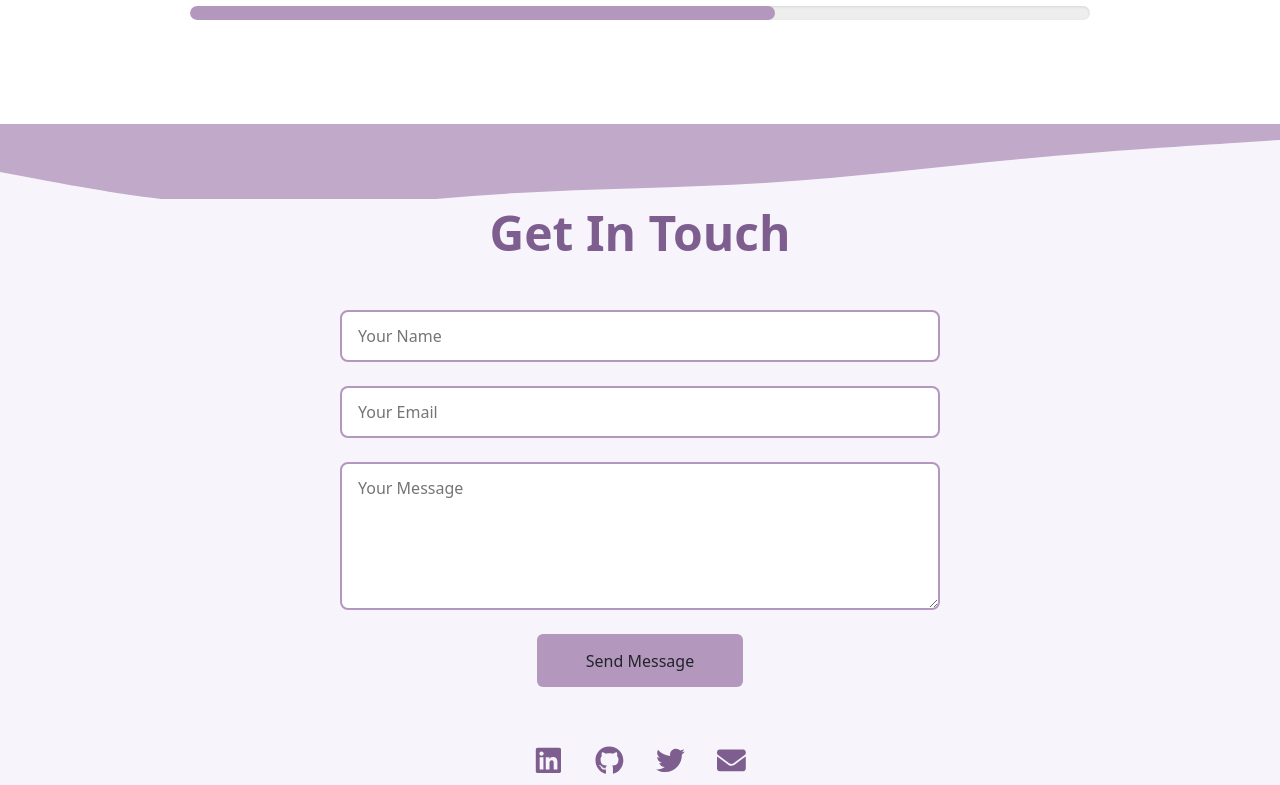
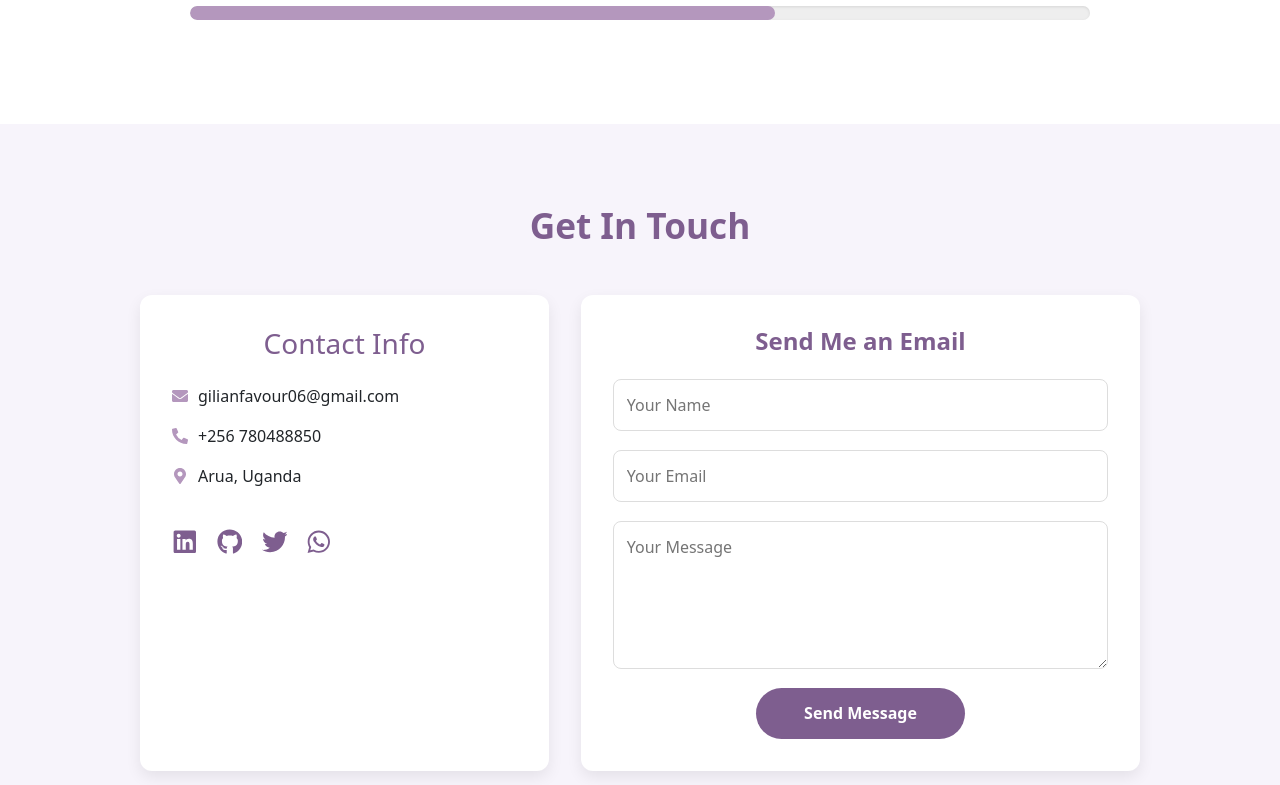
Before and after one commit to gilianfavour/personal-portfolio, a React (Create React App) app: page / in a window 1280 px wide. Shown: the part 3675-4460 px from the top of the page. Built offline with nearby package versions, Linux system fonts and the light colour scheme.

Commit message:
Updating work

```diff
--- a/src/components/Contact.js
+++ b/src/components/Contact.js
@@ -1,78 +1,63 @@
-import React, { useState } from 'react';
-import { motion } from 'framer-motion';
-import { FaLinkedin, FaGithub, FaTwitter, FaEnvelope } from 'react-icons/fa';
+import React, { useState } from "react";
+import { motion } from "framer-motion";
+import { FaLinkedin, FaWhatsapp, FaGithub, FaTwitter, FaEnvelope, FaPhoneAlt, FaMapMarkerAlt } from "react-icons/fa";
 
 function Contact() {
   const [formData, setFormData] = useState({
-    name: '',
-    email: '',
-    message: ''
+    name: "",
+    email: "",
+    message: "",
   });
 
   const [submitted, setSubmitted] = useState(false);
-  const [error, setError] = useState('');
+  const [error, setError] = useState("");
 
   const handleChange = (e) => {
-    setFormData(prev => ({ ...prev, [e.target.name]: e.target.value }));
+    setFormData((prev) => ({ ...prev, [e.target.name]: e.target.value }));
   };
 
   const handleSubmit = async (e) => {
     e.preventDefault();
-    setError('');
+    setError("");
 
-    // Prepare form data for Formspree
     const data = new FormData();
-    data.append('name', formData.name);
-    data.append('email', formData.email);
-    data.append('message', formData.message);
+    data.append("name", formData.name);
+    data.append("email", formData.email);
+    data.append("message", formData.message);
 
     try {
-      const response = await fetch('https://formspree.io/f/mkgzyope', {
-        method: 'POST',
+      const response = await fetch("https://formspree.io/f/mkgzyope", {
+        method: "POST",
         headers: {
-          'Accept': 'application/json',
+          Accept: "application/json",
         },
         body: data,
       });
 
       if (response.ok) {
         setSubmitted(true);
-        setFormData({ name: '', email: '', message: '' });
+        setFormData({ name: "", email: "", message: "" });
       } else {
         const resData = await response.json();
-        setError(resData.error || 'Oops! Something went wrong.');
+        setError(resData.error || "Oops! Something went wrong.");
       }
     } catch (err) {
-      setError('Oops! Something went wrong.');
+      setError("Oops! Something went wrong.");
     }
   };
 
   return (
-    <section id="contact" className="contact-section" style={{ backgroundColor: '#f7f4fb', padding: '5rem 6vw', position: 'relative' }}>
-      <motion.div
-        className="projects-top-divider"
-        initial={{ opacity: 0, y: -20 }}
-        animate={{ opacity: 1, y: 0 }}
-        transition={{ duration: 0.6 }}
-        style={{ position: 'absolute', top: 0, left: 0, width: '100%', overflow: 'hidden', lineHeight: 0, zIndex: 2 }}
+    <section
+      id="contact"
+      style={{
+        backgroundColor: "#f7f4fb",
+        padding: "5rem 6vw",
+        position: "relative",
+      }}
     >
-        <svg
-          viewBox="0 0 1440 150"
-          preserveAspectRatio="none"
-          xmlns="http://www.w3.org/2000/svg"
-          style={{ display: 'block', width: '100%', height: '75px' }}
-        >
-          <path
-            fill="#b497bd"
-            fillOpacity="0.8"
-            d="M0,96L48,112C96,128,192,160,288,165.3C384,171,480,149,576,138.7C672,128,768,128,864,117.3C960,107,1056,85,1152,69.3C1248,53,1344,43,1392,37.3L1440,32L1440,0L1392,0C1344,0,1248,0,1152,0C1056,0,960,0,864,0C768,0,672,0,576,0C480,0,384,0,288,0C192,0,96,0,48,0L0,0Z"
-          />
-        </svg>
-      </motion.div>
-
       <motion.h2
         className="section-title text-center mb-5"
-        style={{ color: '#7e5e8f' }}
+        style={{ color: "#7e5e8f", fontSize: "2.2rem", fontWeight: "600" }}
         initial={{ opacity: 0, y: 20 }}
         whileInView={{ opacity: 1, y: 0 }}
         viewport={{ once: true }}
@@ -83,22 +68,141 @@ function Contact() {
 
       <motion.div
         className="contact-container"
-        style={{ maxWidth: '600px', margin: '0 auto' }}
+        style={{
+          display: "flex",
+          flexWrap: "wrap",
+          justifyContent: "space-between",
+          gap: "2rem",
+          maxWidth: "1000px",
+          margin: "0 auto",
+        }}
         initial={{ opacity: 0, y: 20 }}
         whileInView={{ opacity: 1, y: 0 }}
         viewport={{ once: true }}
         transition={{ duration: 0.7, delay: 0.3 }}
       >
+        {/* LEFT: Contact Info */}
+        <div
+          style={{
+            flex: "1 1 40%",
+            background: "#fff",
+            padding: "2rem",
+            borderRadius: "12px",
+            boxShadow: "0 6px 15px rgba(0,0,0,0.08)",
+          }}
+        >
+          <h3 style={{ color: "#7e5e8f", marginBottom: "1.5rem" }}>
+            Contact Info
+          </h3>
+
+          <p style={{ display: "flex", alignItems: "center", gap: "10px" }}>
+            <FaEnvelope color="#b497bd" /> gilianfavour06@gmail.com
+          </p>
+          <p style={{ display: "flex", alignItems: "center", gap: "10px" }}>
+            <FaPhoneAlt color="#b497bd" /> +256 780488850
+          </p>
+          <p style={{ display: "flex", alignItems: "center", gap: "10px" }}>
+            <FaMapMarkerAlt color="#b497bd" /> Arua, Uganda
+          </p>
+
+          <div
+            style={{
+              marginTop: "2rem",
+              display: "flex",
+              gap: "1.2rem",
+              fontSize: "1.6rem",
+              color: "#7e5e8f",
+            }}
+          >
+            <a
+            href="https://www.linkedin.com/in/favour-gilian-8084b3336/"
+            target="_blank"
+            rel="noopener noreferrer"
+            style={{ color: "#7e5e8f" }}
+          >
+            <FaLinkedin />
+          </a>
+          <a
+            href="https://github.com/gilianfavour"
+            target="_blank"
+            rel="noopener noreferrer"
+            style={{ color: "#7e5e8f" }}
+          >
+            <FaGithub />
+          </a>
+          <a
+            href="https://x.com/favour22551"
+            target="_blank"
+            rel="noopener noreferrer"
+            style={{ color: "#7e5e8f" }}
+          >
+            <FaTwitter />
+          </a>
+          <a
+            href="https://wa.me/256780488850" // replace with your WhatsApp number
+            target="_blank"
+            rel="noopener noreferrer"
+            style={{ color: "#7e5e8f" }}
+          >
+            <FaWhatsapp />
+          </a>
+          </div>
+        </div>
+
+        {/* RIGHT: Contact Form */}
+
+        <div
+          style={{
+          flex: "1 1 55%",
+          background: "#fff",
+          padding: "2rem",
+          borderRadius: "12px",
+          boxShadow: "0 6px 15px rgba(0,0,0,0.08)",
+        }}
+      >
+        <h3
+          style={{
+            marginBottom: "1.5rem",
+            color: "#7e5e8f",
+            fontSize: "1.5rem",
+            fontWeight: "600",
+            textAlign: "center",
+          }}
+        >
+          Send Me an Email
+        </h3>
+
         {submitted ? (
-          <p style={{ textAlign: 'center', fontSize: '1.2rem', color: '#b497bd' }}>
+          <p
+            style={{
+              textAlign: "center",
+              fontSize: "1.2rem",
+              color: "#b497bd",
+            }}
+          >
             Thanks for reaching out! I will get back to you soon.
           </p>
           ) : (
             <>
               {error && (
-              <p style={{ color: 'red', textAlign: 'center', marginBottom: '1rem' }}>{error}</p>
+                <p
+                  style={{
+                    color: "red",
+                    textAlign: "center",
+                    marginBottom: "1rem",
+                  }}
+                >
+                  {error}
+                </p>
               )}
-            <form onSubmit={handleSubmit} className="contact-form" style={{ display: 'flex', flexDirection: 'column', gap: '1.5rem' }}>
+              <form
+                onSubmit={handleSubmit}
+                style={{
+                  display: "flex",
+                  flexDirection: "column",
+                  gap: "1.2rem",
+                }}
+              >
                 <input
                   type="text"
                   name="name"
@@ -106,7 +210,12 @@ function Contact() {
                   value={formData.name}
                   onChange={handleChange}
                   required
-                className="contact-input"
+                  style={{
+                    padding: "0.8rem",
+                    borderRadius: "8px",
+                    border: "1px solid #ddd",
+                    outline: "none",
+                  }}
                 />
                 <input
                   type="email"
@@ -115,7 +224,12 @@ function Contact() {
                   value={formData.email}
                   onChange={handleChange}
                   required
-                className="contact-input"
+                  style={{
+                    padding: "0.8rem",
+                    borderRadius: "8px",
+                    border: "1px solid #ddd",
+                    outline: "none",
+                  }}
                 />
                 <textarea
                   name="message"
@@ -124,42 +238,37 @@ function Contact() {
                   value={formData.message}
                   onChange={handleChange}
                   required
-                className="contact-textarea"
+                  style={{
+                    padding: "0.8rem",
+                    borderRadius: "8px",
+                    border: "1px solid #ddd",
+                    outline: "none",
+                  }}
                 />
                 <motion.button
                   type="submit"
-                className="btn hero-btn"
-                whileHover={{ scale: 1.05, boxShadow: '0 0 10px #b497bd' }}
+                  whileHover={{
+                    scale: 1.05,
+                    boxShadow: "0 0 12px #b497bd",
+                  }}
                   whileTap={{ scale: 0.95 }}
-                style={{ alignSelf: 'center', padding: '0.85rem 3rem' }}
+                  style={{
+                    alignSelf: "center",
+                    padding: "0.85rem 3rem",
+                    border: "none",
+                    borderRadius: "30px",
+                    background: "#7e5e8f",
+                    color: "#fff",
+                    fontWeight: "600",
+                    cursor: "pointer",
+                  }}
                 >
                   Send Message
                 </motion.button>
               </form>
             </>
           )}
-      </motion.div>
-
-      <motion.div
-        className="social-icons"
-        style={{ marginTop: '3rem', textAlign: 'center', fontSize: '1.8rem', color: '#7e5e8f', display: 'flex', justifyContent: 'center', gap: '2rem' }}
-        initial={{ opacity: 0, y: 20 }}
-        whileInView={{ opacity: 1, y: 0 }}
-        viewport={{ once: true }}
-        transition={{ duration: 0.7, delay: 0.5 }}
-      >
-        <a href="https://www.linkedin.com/in/favour-gilian-8084b3336/" target="_blank" rel="noopener noreferrer" aria-label="LinkedIn" className="social-link">
-          <FaLinkedin />
-        </a>
-        <a href="https://github.com/gilianfavour" target="_blank" rel="noopener noreferrer" aria-label="GitHub" className="social-link">
-          <FaGithub />
-        </a>
-        <a href="https://x.com/favour22551" target="_blank" rel="noopener noreferrer" aria-label="Twitter" className="social-link">
-          <FaTwitter />
-        </a>
-        <a href="mailto:gilianfavour06@gmail.com" target='_blank' rel="noopener noreferrer" aria-label="Email" className="social-link">
-          <FaEnvelope />
-        </a>
+        </div>
       </motion.div>
     </section>
   );
--- a/src/components/Projects.js
+++ b/src/components/Projects.js
@@ -11,7 +11,7 @@ const projects = [
     title: 'Portfolio Website',
     description: 'A modern portfolio website showcasing my skills and projects.',
     image: portfolio,
-    url: 'https://github.com/gilianfavour/personal-portfolio.git',
+    url: 'https://personal-portfolio-six-khaki.vercel.app/#projects',
     techStack: ['React', 'Bootstrap', 'CSS', 'HTML'],
   },
   {
```
Also changed, not shown: src/components/Skills.js (+5 -5 lines). Lines whose indentation alone changed are shown as unchanged.
